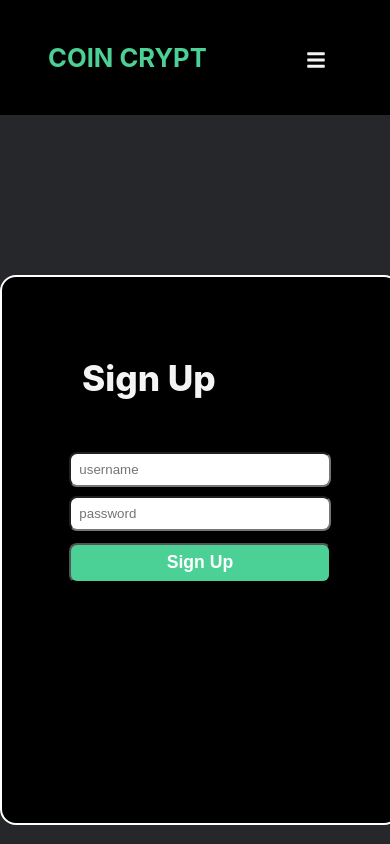
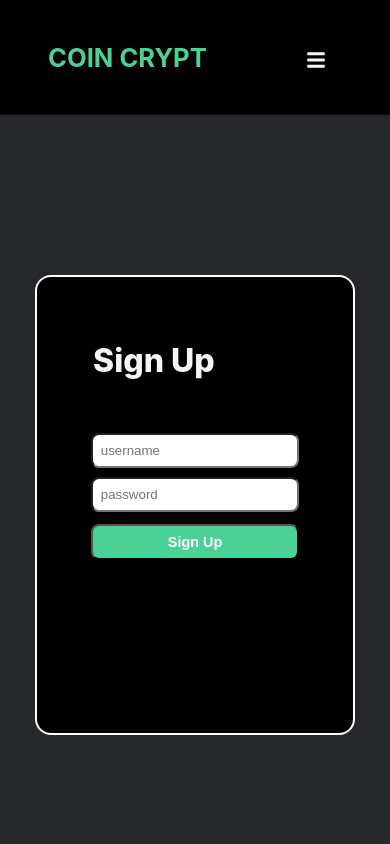
Before and after one commit to SeanSchmidt89/coin-crypt, a React (Create React App) app: page /sign-up in a window 390 px wide. Shown: the top 844 px of the page. Built offline with nearby package versions, Linux system fonts and the light colour scheme; no server answers.

Commit message:
adding css and breakpoints

```diff
--- a/src/routes/Home/Home.css
+++ b/src/routes/Home/Home.css
@@ -316,7 +316,7 @@
 
   .body .coin-list-container {
     top: 29.5rem;
-    right: 7rem;
+    right: 5.5rem;
   }
 
 }
--- a/src/routes/Home/Home.js
+++ b/src/routes/Home/Home.js
@@ -9,8 +9,6 @@ const Home = () => {
   return (
     <div>
       <div className="home">
-
-
         <div className="img-one"></div>
         {/* body class max width 1250 to center contents of page */}
         <div className="body">
@@ -33,8 +31,6 @@ const Home = () => {
           <div className="coin-list-container">
             <CoinList />
           </div>
-
-
           <CoinRows />
           <SignUpSection />
         </div>
--- a/src/routes/Login/Login.css
+++ b/src/routes/Login/Login.css
@@ -6,6 +6,7 @@
     height: 550px;
     border: 2px solid white;
     border-radius: 16px;
+    transition: 3s;
 }
 
 .login h3 {
@@ -27,6 +28,7 @@
     border-radius: 10px;
     margin: 0.3rem 0 ;
     outline: none;
+    transition: 3s;
 }
 
 .login-form button {
@@ -45,3 +47,27 @@
 .login-form button:hover {
     border: 2px solid white;
 }
+
+@media screen and (max-width: 580px){
+    .login {
+        width: 320px;
+        height: 460px;
+        transition: 3s;
+    }
+
+    .login h3 {
+        font-size: 2rem;
+        margin: 4rem 0 3rem 3.5rem;
+    }
+
+    .login-form button {
+        margin: 0.4rem 0;
+        height: 36px;
+        font-size: 0.9rem;
+    }
+
+    .login-form input {
+        width: 210px;
+        transition: 3s;
+    }
+}
--- a/src/routes/SignUp/SignUp.css
+++ b/src/routes/SignUp/SignUp.css
@@ -5,12 +5,13 @@
     background: black;
     border: 2px solid white;
     border-radius: 16px;
+    transition: 3s;
 }
 
 .signup-title {
     font-size: 2.2rem;
     font-weight: 800;
-    margin: 5rem 0 3rem 5rem;
+    margin: 5rem 0 3rem 4.5rem;
 }
 
 .signup-form {
@@ -41,3 +42,22 @@
 .signup button:hover {
     border: 2px solid white;
 }
+
+@media screen and (max-width: 580px){
+    .signup {
+        width: 320px;
+        height: 460px;
+        transition: 3s;
+    }
+
+    .signup-title {
+        font-size: 2rem;
+        margin: 4rem 0 3rem 3.5rem;
+    }
+
+    .signup button {
+        margin: 0.4rem 0;
+        height: 36px;
+        font-size: 0.9rem;
+    }
+}
```
